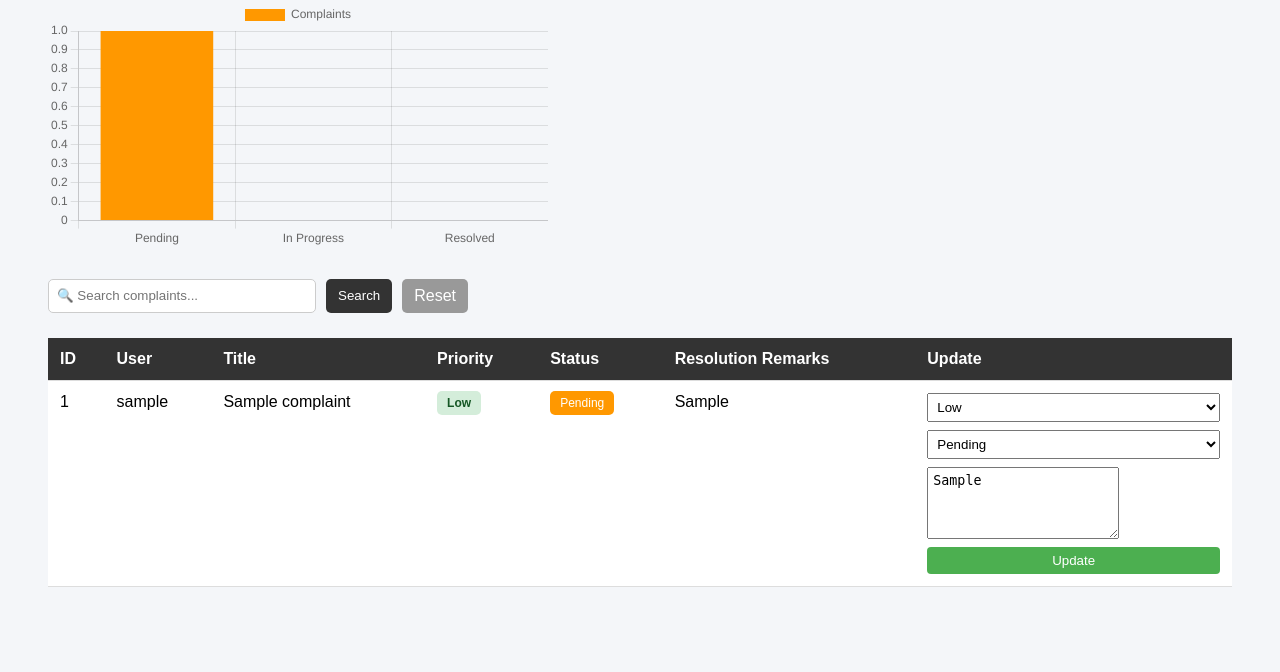
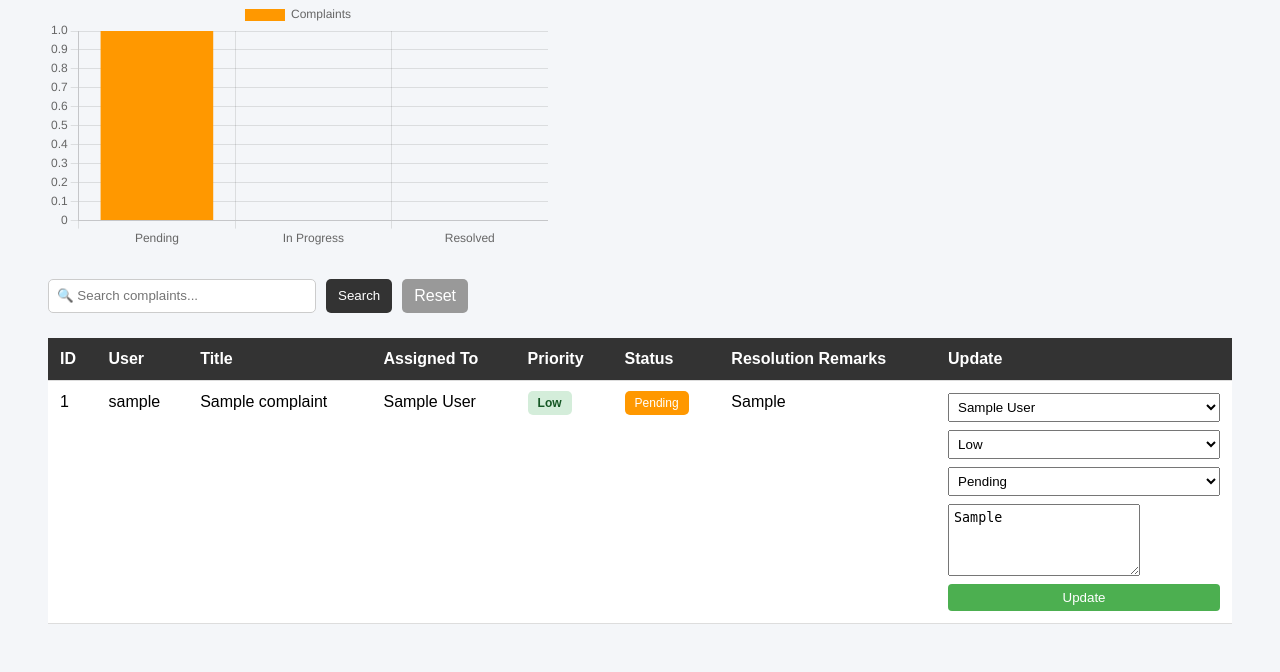
Before and after one commit to kjoshna7/complaint-management-system, a Django app: page /admin-dashboard/ in a window 1280 px wide. Shown: the part 317-989 px from the top of the page. Before the commit the page ends 904 px from the top, so only its background shows below. Run offline with Django 5.2, Linux system fonts and the light colour scheme; a user stored in the database is signed in; tables that the repository leaves empty hold one stand-in row (values such as "Sample post"); data that the repository does not hold is empty.

Commit message:
Implement admin complaint assignment

```diff
--- a/complaints/models.py
+++ b/complaints/models.py
@@ -76,6 +76,16 @@ class Complaint(models.Model):
         related_name='complaints'
     )
 
+    # Staff member assigned to resolve the complaint
+    assigned_to = models.ForeignKey(
+        User,
+        on_delete=models.SET_NULL,
+        related_name='assigned_complaints',
+        null=True,
+        blank=True,
+        default=None,
+    )
+
     # Timestamp Fields
     created_at = models.DateTimeField(auto_now_add=True, db_index=True)
     updated_at = models.DateTimeField(auto_now=True)
--- a/complaints/templates/complaints/admin_dashboard.html
+++ b/complaints/templates/complaints/admin_dashboard.html
@@ -190,6 +190,7 @@ value="{{ request.GET.search }}"
 <th>ID</th>
 <th>User</th>
 <th>Title</th>
+<th>Assigned To</th>
 <th>Priority</th>
 <th>Status</th>
 <th>Resolution Remarks</th>
@@ -203,6 +204,13 @@ value="{{ request.GET.search }}"
 <td>{{ c.id }}</td>
 <td>{{ c.user.username }}</td>
 <td>{{ c.title }}</td>
+<td>
+    {% if c.assigned_to %}
+        {{ c.assigned_to.get_full_name|default:c.assigned_to.username }}
+    {% else %}
+        Unassigned
+    {% endif %}
+</td>
 <td>
     <span class="priority-badge
         {% if c.priority == 'Low' %}priority-low
@@ -232,7 +240,14 @@ value="{{ request.GET.search }}"
 <form action="{% url 'update_status' c.id %}" method="POST">
 {% csrf_token %}
 
-<div style="display:flex; flex-direction:column; gap:8px; min-width:200px;">
+<div style="display:flex; flex-direction:column; gap:8px; min-width:220px;">
+    <select name="assigned_to">
+        <option value="">Unassigned</option>
+        {% for staff in staff_users %}
+            <option value="{{ staff.id }}" {% if c.assigned_to_id == staff.id %}selected{% endif %}>{{ staff.get_full_name|default:staff.username }}</option>
+        {% endfor %}
+    </select>
+
     <select name="priority">
         <option value="Low" {% if c.priority == 'Low' %}selected{% endif %}>Low</option>
         <option value="Medium" {% if c.priority == 'Medium' %}selected{% endif %}>Medium</option>
--- a/complaints/views.py
+++ b/complaints/views.py
@@ -337,7 +337,8 @@ def delete_complaint(request, complaint_id):
 @staff_member_required
 def admin_dashboard(request):
 
-    complaints = Complaint.objects.all()
+    complaints = Complaint.objects.select_related('user', 'assigned_to').all().order_by('-created_at')
+    staff_users = User.objects.filter(is_staff=True).order_by('username')
 
     total = complaints.count()
     pending = complaints.filter(status='Pending').count()
@@ -356,6 +357,7 @@ def admin_dashboard(request):
 
     context = {
         'complaints': complaints,
+        'staff_users': staff_users,
         'total': total,
         'pending': pending,
         'progress': progress,
@@ -377,6 +379,7 @@ def update_status(request, id):
         new_status = request.POST.get("status")
         new_priority = request.POST.get("priority") or complaint.priority
         resolution_remarks = request.POST.get("resolution_remarks", "").strip()
+        assigned_to_id = request.POST.get("assigned_to")
 
         valid_statuses = dict(Complaint.STATUS_CHOICES)
         valid_priorities = dict(Complaint.PRIORITY_CHOICES)
@@ -390,12 +393,24 @@ def update_status(request, id):
         complaint.status = new_status
         complaint.priority = new_priority
         complaint.resolution_remarks = resolution_remarks
+
+        if assigned_to_id:
+            complaint.assigned_to = User.objects.filter(pk=assigned_to_id, is_staff=True).first()
+        else:
+            complaint.assigned_to = None
+
         complaint.save()
 
         Notification.objects.create(
             user=complaint.user,
             message=f"Your complaint '{complaint.title}' status updated to {new_status}"
         )
+
+        if complaint.assigned_to and complaint.assigned_to != complaint.user:
+            Notification.objects.create(
+                user=complaint.assigned_to,
+                message=f"You have been assigned complaint '{complaint.title}'"
+            )
 
     return redirect('admin_dashboard')
 
```
Also changed, not shown: complaints/migrations/0011_complaint_assigned_to.py (added).
